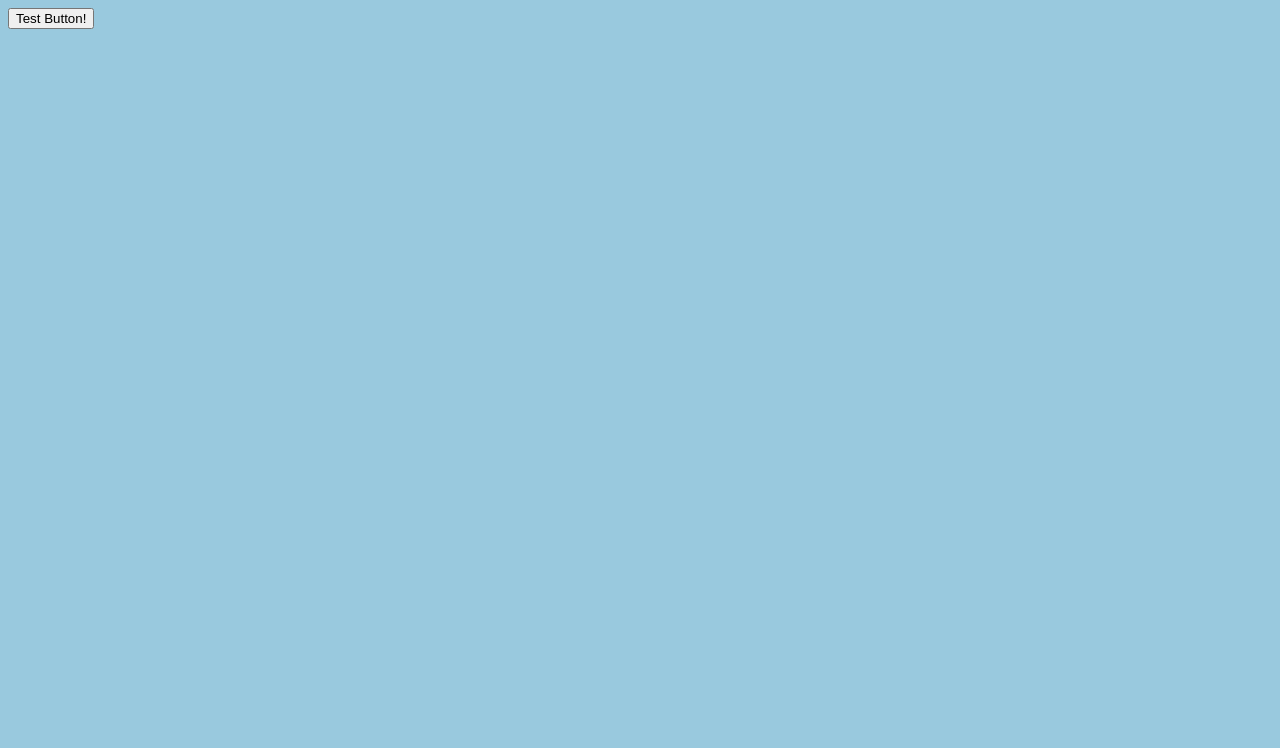
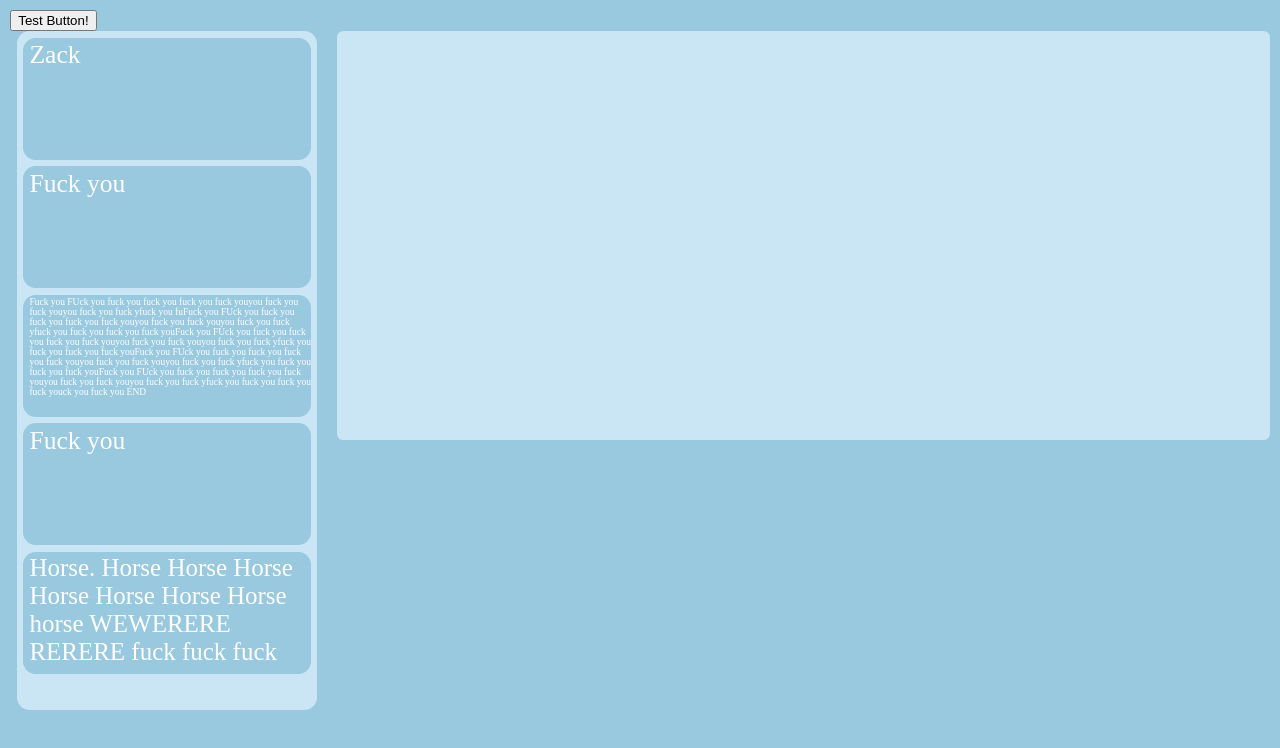
Before and after one commit to Myrmoxenus/cardsAgainstMachinery, a website: page public/index.html in a window 1280 px wide. Drawn offline with nearby package versions, Linux system fonts and the light colour scheme; no server answers.

Commit message:
UI and scaling

```diff
--- /dev/null
+++ b/public/cardCreator.js
@@ -0,0 +1,46 @@
+let testCardContent = document.getElementById('testCardContent');
+
+//Function that tests how many lines card content will take up.
+function numberOfLines(cardContent){
+    //Determines the height of a single line based on current view window by filling in an invisible card and checking
+    testCardContent.innerHTML = 'testLine'
+    let singleLineHeight = document.getElementById('testCardContent').clientHeight
+    //Determines the number of lines of card content by checking total height and dividing it by the height of a single line and rounding it to the nearest integer
+    testCardContent.innerHTML = cardContent
+    let numberOfLines =  Math.round(document.getElementById('testCardContent').clientHeight/singleLineHeight)
+    //Resets inner HTML of hidden card content
+    testCardContent.innerHTML = ''
+    return numberOfLines
+}
+
+//Function that appends a card at a supplied location with supplied content with formatting
+function createCard(destination, cardContent, color){
+    cardContent = cardContent || ' '
+    color = color || 'white'
+    //Creates card div
+    let cardDiv= document.createElement('div')
+    //Assigns div the card class and the appropriate card color class
+    let cardDivClass = 'card ' + color + 'Card'
+    cardDiv.className = cardDivClass
+    //Determines the number of lines of the card content
+    let contentHeight = numberOfLines(cardContent)
+    let contentDivClass = 'cardContent'
+     if(contentHeight === 1){
+        contentDivClass += ' shortContent'
+     }
+    //Creates div for card's content
+    let contentDiv = document.createElement('div')
+    //Sets appropriate class and innerHTML content for the card content div
+    contentDiv.className = contentDivClass
+    contentDiv.innerHTML = cardContent
+    //Attempts to center content based on length of card content, 4.9 and 0.75 are magic numbers.
+    let dynamicPadding = 0
+    if(contentHeight < 7){
+        dynamicPadding = 4.9 - contentHeight*0.75
+    }
+    contentDiv.style.paddingTop = dynamicPadding + 'vw'
+    //Appends cardContent into card div
+    cardDiv.appendChild(contentDiv)
+    //Appends card to destination
+    destination.appendChild(cardDiv)
+}
--- a/public/index.html
+++ b/public/index.html
@@ -17,7 +17,12 @@
 </head>
 
 <body>
-    <div id= "playerHand">
+  <button type="button" id="testButton">Test Button!</button>
+    <div id="informationPanel">
+    </div>
+
+    <div id="playTable"></div>
+    <div id="playerHand">
 
       <div id="hiddenTestCard" class="card">
         <div id="testCardContent" class="cardContent"></div>
@@ -26,13 +31,12 @@
 
     </div>
 
-    <button type="button" id="testButton">Test Button!</button>
 
 
 
-
+  <script type="text/javascript" src="cardCreator.js"></script>
   <script src="/socket.io/socket.io.js"></script>
-  <script src="script.js"></script>
+  <script type="text/javascript" src="script.js"></script>
 
 
 </body>
--- a/public/script.js
+++ b/public/script.js
@@ -4,8 +4,41 @@ const serverURL = 'http://localhost:4433';
 const socket = io.connect(serverURL);
 
 let playerHand = document.getElementById('playerHand');
+let playTable = document.getElementById('playTable');
 let testButton = document.getElementById('testButton');
-let testCardContent = document.getElementById('testCardContent');
+let informationPanel = document.getElementById('informationPanel');
+
+function createNamePlates(nameArray){
+
+    function createNamePlate(name){
+        let namePlateDiv = document.createElement('div')
+        namePlateDiv.className = 'namePlate'
+        namePlateDiv.style.height = 90/nameArray.length + '%'
+        let namePlateContentDiv = document.createElement('div')
+        namePlateContentDiv.className = 'namePlateContent'
+        let namePlateFontSize = 2
+
+        if(name.length > 63){
+            let extraTextLength = name.length - 63
+            namePlateFontSize = 2 - extraTextLength*0.0022
+            if (namePlateFontSize < 0.2){
+                namePlateFontSize = 0.2
+            }
+        }
+        if(name.length>15700){
+            namePlateDiv.style.overflowY='scroll'
+        }
+        namePlateContentDiv.style.fontSize = namePlateFontSize + 'vw'
+        namePlateContentDiv.innerHTML = name
+
+        informationPanel.appendChild(namePlateDiv)
+        namePlateDiv.appendChild(namePlateContentDiv)
+
+    }
+
+    nameArray.forEach(name => createNamePlate(name))
+
+}
 
 testButton.addEventListener('click', testButtonClick);
 
@@ -13,49 +46,13 @@ function testButtonClick(){
     socket.emit('testButton');
 }
 
-function numberOfLines(cardContent){
-    //Determines the height of a single line based on current view window by filling in an invisible card and checking
-    testCardContent.innerHTML = 'testLine'
-    let singleLineHeight = document.getElementById('testCardContent').clientHeight
-    //Determines the number of lines of card content by checking total height and dividing it by the height of a single line and rounding it to the nearest integer
-    testCardContent.innerHTML = cardContent
-    let numberOfLines =  Math.round(document.getElementById('testCardContent').clientHeight/singleLineHeight)
-    //Resets inner HTML of hidden card content
-    testCardContent.innerHTML = ''
-    return numberOfLines
-}
-
-function createCard(destination, cardContent, color){
-    color = color || 'white'
-    //Creates card div
-    let cardDiv= document.createElement('div')
-    //Assigns div the card class and the appropriate card color class
-    let cardDivClass = 'card ' + color + 'Card'
-    cardDiv.className = cardDivClass
-    //Determines the number of lines of the card content
-    let contentHeight = numberOfLines(cardContent)
-    let contentDivClass = 'cardContent'
-     if(contentHeight === 1){
-        contentDivClass += ' shortContent'
-     }
-    //Creates div for card's content
-    let contentDiv = document.createElement('div')
-    //Sets appropriate class and innerHTML content for the card content div
-    contentDiv.className = contentDivClass
-    contentDiv.innerHTML = cardContent
-    //Attempts to center content based on length of card content, 4.9 and 0.7 are magic numbers.
-    let dynamicPadding = 0
-    if(contentHeight < 7){
-        dynamicPadding = 4.9 - contentHeight*0.7
-    }
-    contentDiv.style.paddingTop = dynamicPadding + 'vw'
-    //Appends cardContent into card div
-    cardDiv.appendChild(contentDiv)
-    //Appends card to destination
-    destination.appendChild(cardDiv)
-}
-
 // Listen for events
 socket.on('drawWhiteCard', function(data){
     createCard(playerHand, data)
 });
+
+createNamePlates(['Zack',
+'Fuck you',
+'Fuck you FUck you fuck you fuck you fuck you fuck youyou fuck you fuck youyou fuck you fuck yfuck you fuFuck you FUck you fuck you fuck you fuck you fuck youyou fuck you fuck youyou fuck you fuck yfuck you fuck you fuck you fuck youFuck you FUck you fuck you fuck you fuck you fuck youyou fuck you fuck youyou fuck you fuck yfuck you fuck you fuck you fuck youFuck you FUck you fuck you fuck you fuck you fuck youyou fuck you fuck youyou fuck you fuck yfuck you fuck you fuck you fuck youFuck you FUck you fuck you fuck you fuck you fuck youyou fuck you fuck youyou fuck you fuck yfuck you fuck you fuck you fuck youck you fuck you END',
+ 'Fuck you',
+ 'Horse. Horse Horse Horse Horse Horse Horse Horse horse WEWERERE RERERE fuck fuck fuck'])
--- a/public/styles.css
+++ b/public/styles.css
@@ -1,23 +1,26 @@
 body{
     background-color: #99C9DE;
+    margin: 0.8vw;
+    line-height: 1vw;
 }
 
 .card{
-    border-radius: 5px;
-    width: 10%;
-    padding-bottom: 10%;
+    line-height: normal;
+    border-radius: 0.5vw;
+    width: 10vw;
+    padding-bottom: 10vw;
     text-align: center;
     display: inline-block;
     position: relative;
-    margin: 5px;
+    margin: 0.2vw;
+    margin-top: 0vw;
     user-select: none;
-
 }
 
 .cardContent {
-    padding-left: 1vw;
-    padding-right: 1vw;
-    font-size: 1.2vw;
+    padding-left: 0.8vw;
+    padding-right: 0.8vw;
+    font-size: 1.4vw;
     margin: 0;
     position: absolute;
 }
@@ -41,17 +44,82 @@ body{
     color: white;
 }
 
+.namePlate{
+    line-height: normal;
+    background-color:#99C9DE;
+    margin: 0.5vw;
+    min-height: 9%;
+    vertical-align: middle;
+    border-radius: 1vw;
+    overflow-y: hidden;
+    user-select: none;
+}
+.namePlate::-webkit-scrollbar {
+    display: none;
+  }
+
+/* Hide scrollbar for IE, Edge and Firefox */
+.namePlate {
+    -ms-overflow-style: none;  /* IE and Edge */
+    scrollbar-width: none;  /* Firefox */
+}
+
+.namePlateContent{
+    padding-top: 0.2vw;
+    padding-left: 0.5vw;
+    padding-right: 0.;
+    font-size: 4vw;
+    color: white;
+}
+
 #hiddenTestCard{
-    /*I'm not sure why copying this stuff helped*/
-    border-radius: 5px;
-    width: 10%;
-    padding-bottom: 10%;
-    text-align: center;
-    display: inline-block;
-    position: relative;
-    margin: 5px;
-    user-select: none;
     visibility: hidden;
     z-index: -1;
     position: absolute;
 }
+
+#informationPanel{
+    background-color: #CAE5F3;
+    border-radius: 1vw;
+    margin: 0.5vw;
+    margin-top: 0vw;
+    height: 53vw;
+    width: 23.5vw;
+    position: absolute;
+}
+
+#playerHand{
+    margin-left: auto;
+    margin-right: 0;
+    padding: 0.2vw;
+    height: 20.5vw;
+    width: 73vw;
+    overflow: hidden;
+}
+
+#testButton{
+    /*display: none*/
+    margin-left: auto;
+    margin-right: auto;
+    z-index: 10;
+}
+
+#playTable{
+    background-color: #CAE5F3;
+    margin-left: auto;
+    margin-right: 0;
+    border-radius: 0.5vw;
+    padding: 0.2vw;
+    padding-top: 0.4vw;
+    height: 31.3vw;
+    width: 72.5vw;
+    overflow: hidden;
+    margin-bottom: 0.3vw;
+    margin-top: 0;
+}
+
+@media only screen and (max-width: 4000px) {
+    body {
+        line-height: 1vw;
+    }
+  }
```
